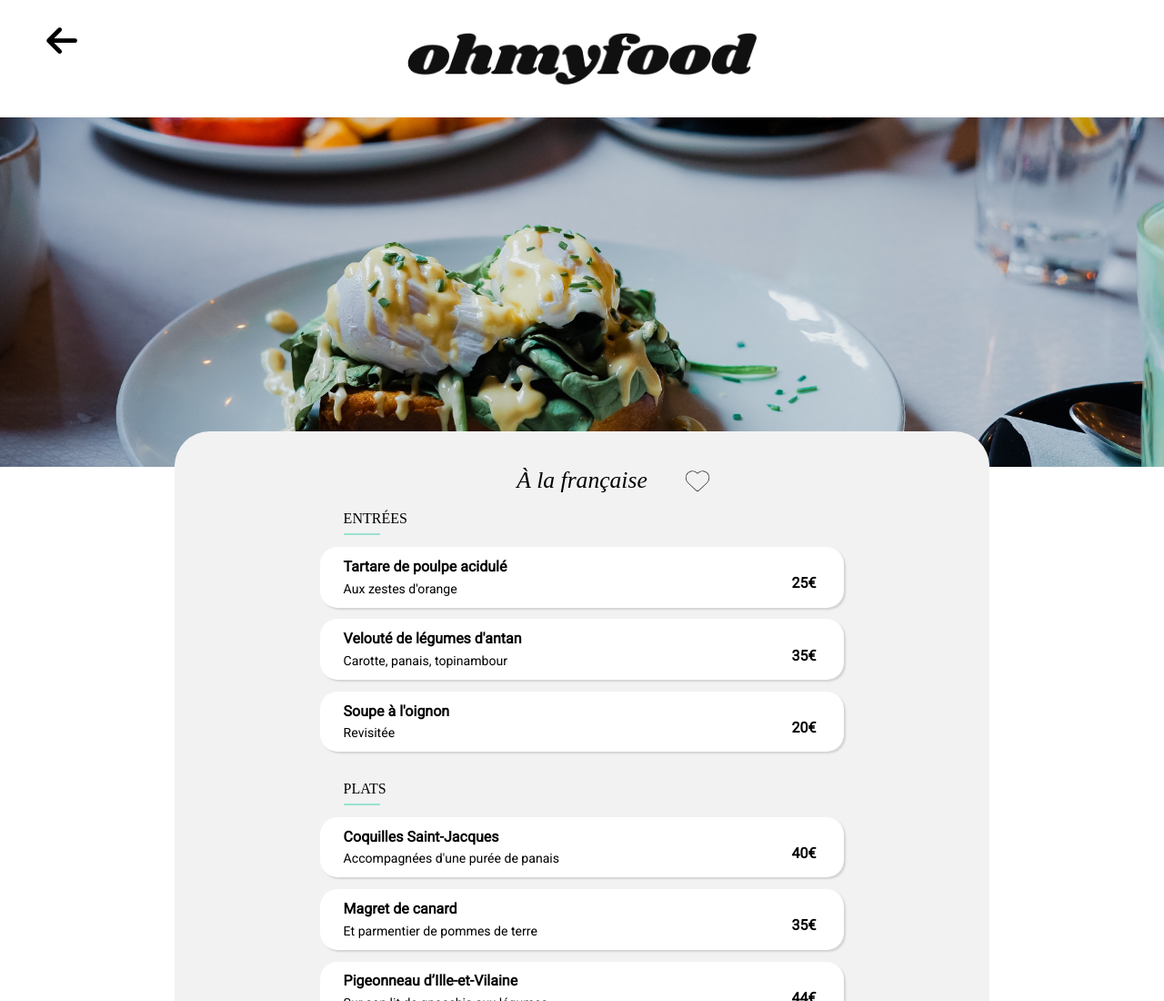
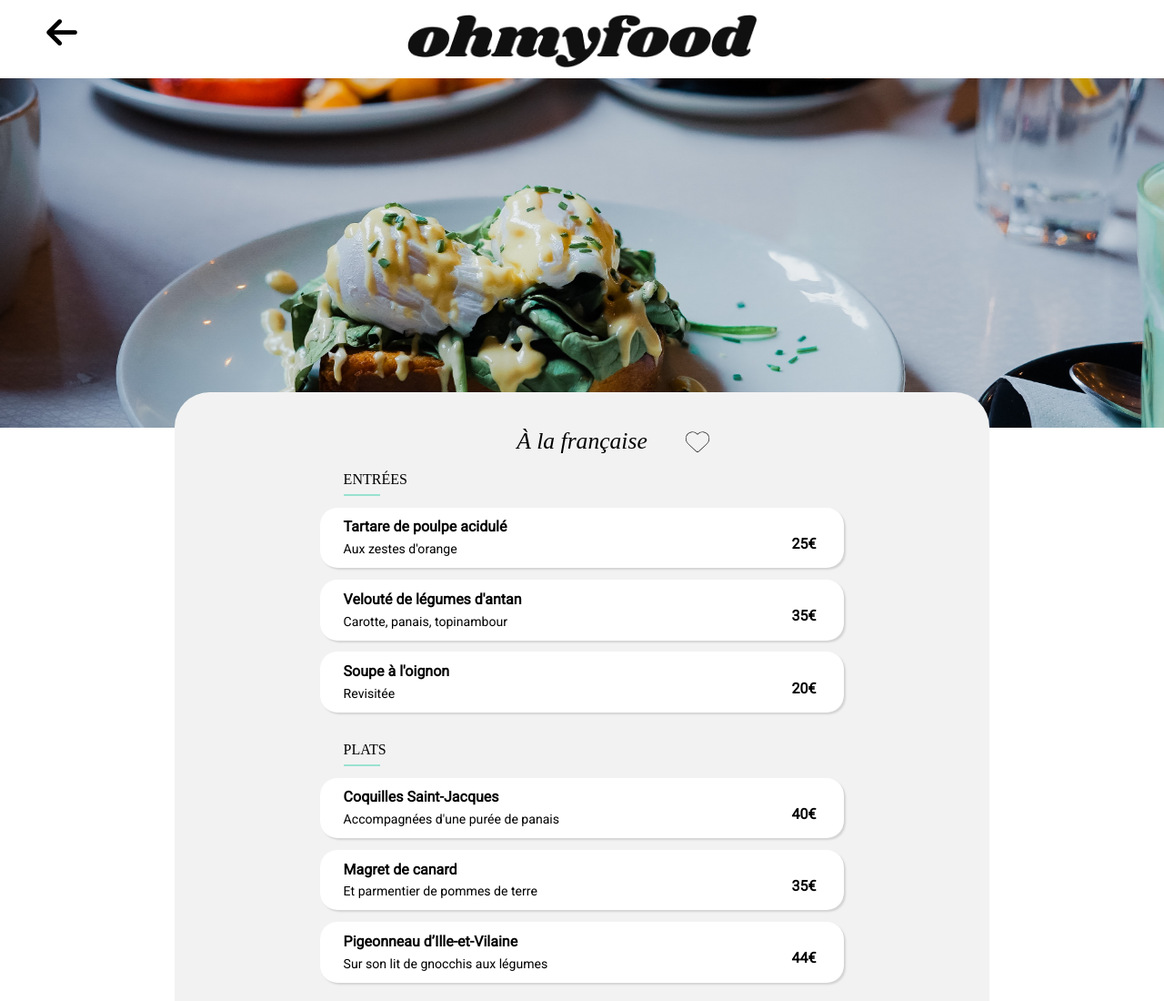
Before and after one commit to Alhambra01/OhMyFood, a plain HTML site: page page3.html in a window 1280 px wide. Shown: the top 1100 px of the page at 91% size. Drawn offline with Linux system fonts and the light colour scheme; a web font is replaced by a local one.

Commit message:
Update page3.html

```diff
--- a/page3.html
+++ b/page3.html
@@ -33,22 +33,18 @@
       </div>
     </div>
     <header class="main-header">
-       <div class="tittle">
-        <a href="index.html">
-          <div class="back-button">
+       <h1 class="tittle">
+        <a href="index.html" class="back-button">
             <i class="fa-solid fa-arrow-left"></i>
-          </div>
         </a>
         <a href="index.html">
-          <h1>
           <img
              id="header-logo"
               src="css/images/logo/ohmyfood.png"
               alt="ohmyfood"
              />
+         </a>
        </h1>
-        </a>
-      </div>
     </header>
     <main class="sheet">
       <div class="main-photo">
```
Lines whose indentation alone changed are shown as unchanged.
